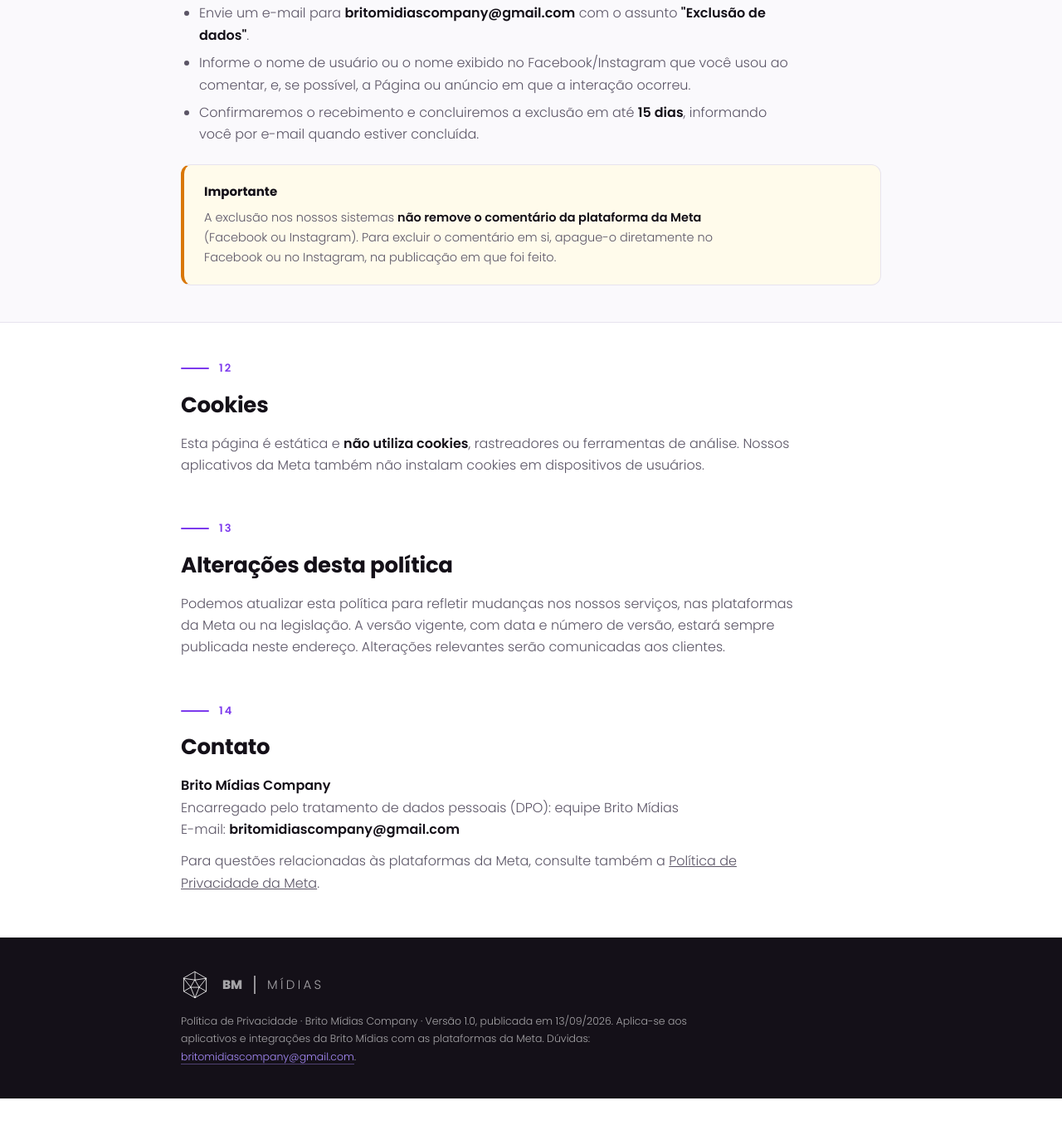
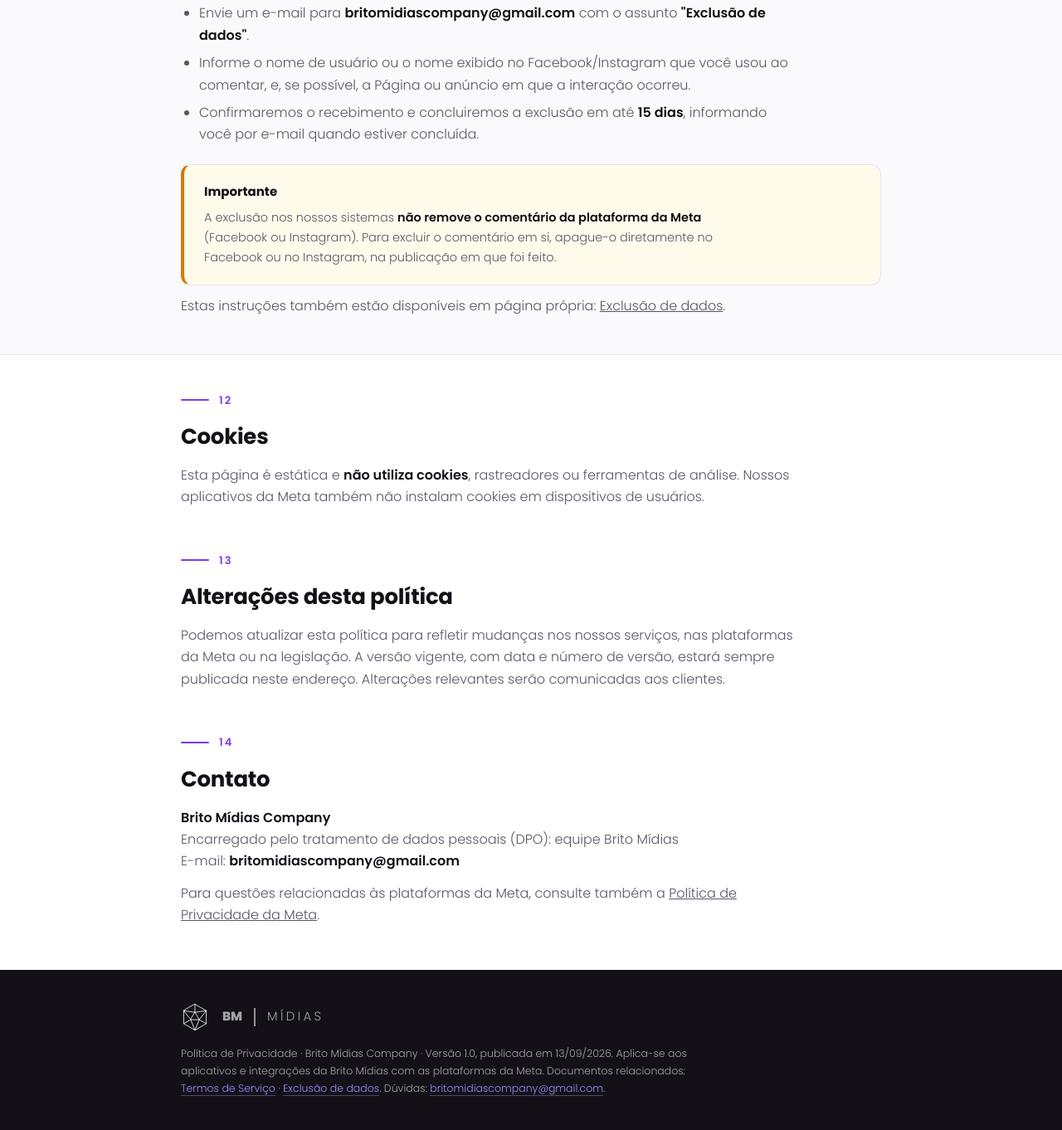
Before and after one commit to britomidiascompany-stack/brito-midias, a plain HTML site: page politica-de-privacidade/index.html in a window 1280 px wide. Shown: the part 5803-7165 px from the top of the page at 83% size. Before the commit the page ends 7127 px from the top, so only its background shows below. Drawn offline with Linux system fonts and the light colour scheme.

Commit message:
Politica de Privacidade: links para Termos e Exclusao de dados - ATV196

```diff
--- a/politica-de-privacidade/index.html
+++ b/politica-de-privacidade/index.html
@@ -379,6 +379,8 @@
         (Facebook ou Instagram). Para excluir o comentário em si, apague-o diretamente no Facebook ou
         no Instagram, na publicação em que foi feito.</p>
     </div>
+    <p>Estas instruções também estão disponíveis em página própria:
+      <a href="https://britomidiascompany-stack.github.io/brito-midias/exclusao-de-dados/">Exclusão de dados</a>.</p>
   </div>
 </section>
 
@@ -434,6 +436,9 @@
     </div>
     <p class="fnote">Política de Privacidade · Brito Mídias Company · Versão 1.0, publicada em 13/09/2026.
       Aplica-se aos aplicativos e integrações da Brito Mídias com as plataformas da Meta.
+      Documentos relacionados:
+      <a href="https://britomidiascompany-stack.github.io/brito-midias/termos-de-servico/">Termos de Serviço</a> ·
+      <a href="https://britomidiascompany-stack.github.io/brito-midias/exclusao-de-dados/">Exclusão de dados</a>.
       Dúvidas: <a href="mailto:britomidiascompany@gmail.com">britomidiascompany@gmail.com</a>.</p>
   </div>
 </footer>
```
